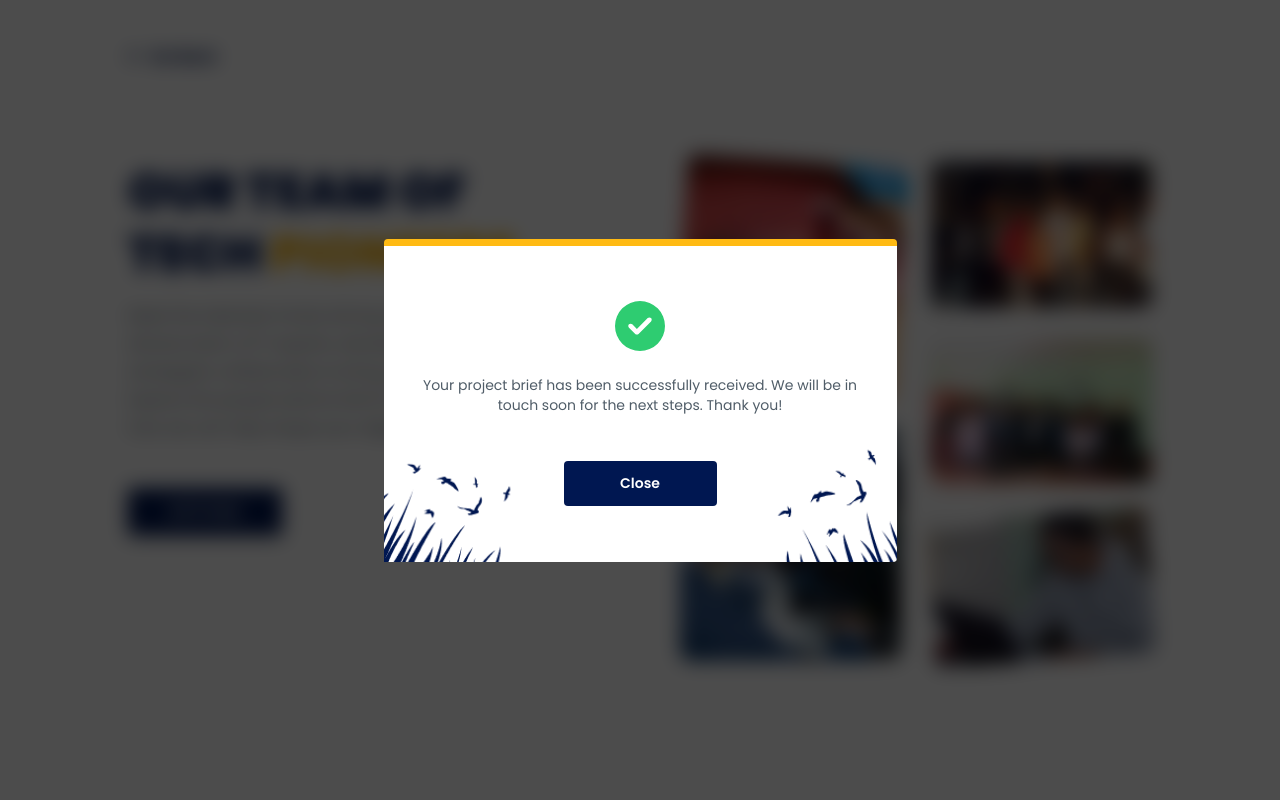
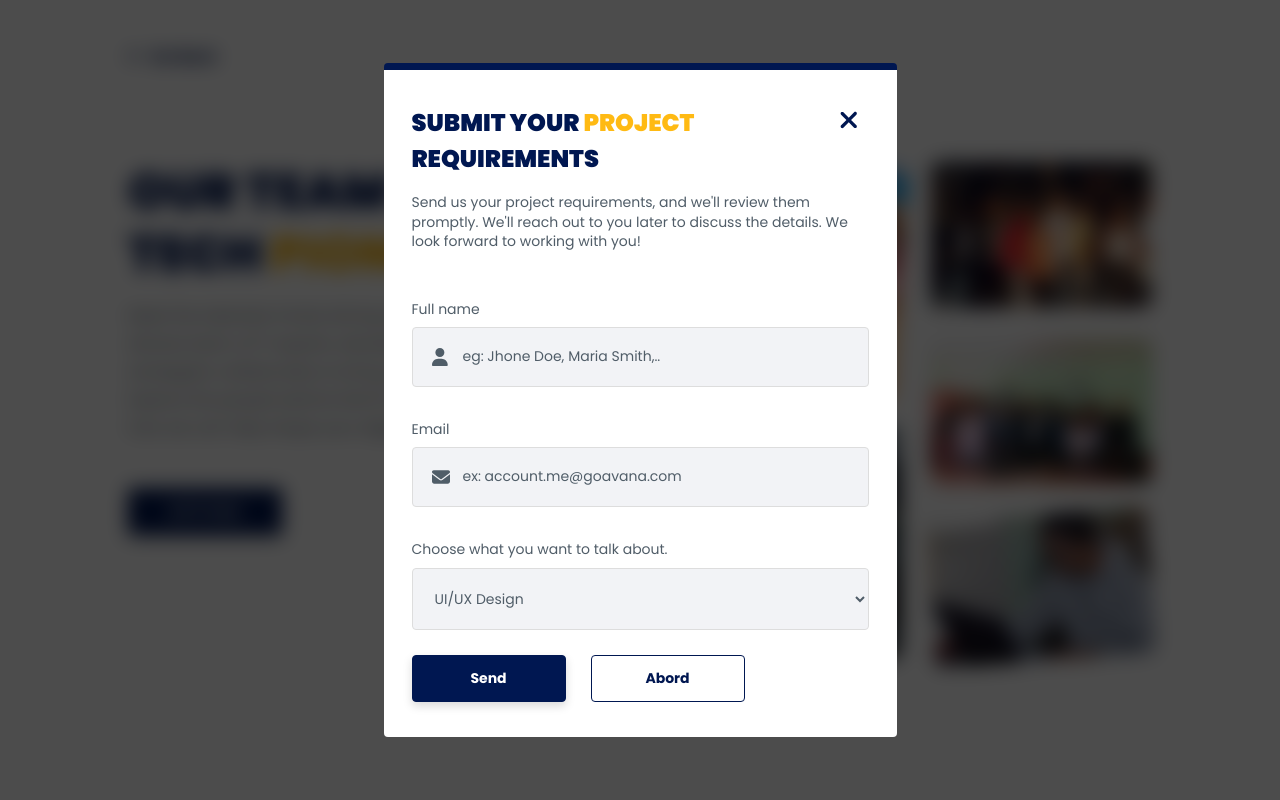
Before and after one commit to maxime-dot/website3, a Next.js app: page /teams in a window 1280 px wide. Both pictures are taken after a click on the button "LET'S TALK". Shown: the top 800 px of the page. Built offline with nearby package versions, Linux system fonts and the light colour scheme.

Commit message:
refactor: change send state value

```diff
--- a/src/app/components/modal-lets-talk/ModalLetsTalk.tsx
+++ b/src/app/components/modal-lets-talk/ModalLetsTalk.tsx
@@ -44,7 +44,7 @@ const audienceId = process.env.MAILCHIMP_AUDIENCE_ID;
 const ModalLetsTalk: React.FC<ModalLetsTalkProps> = ({onClose}) => {
     const [droppedFiles, setDroppedFiles] = useState<File[]>([]);
     const [sendError, setSendError] = useState(false)
-    const [sent, setSent] = useState(true)
+    const [sent, setSent] = useState(false)
 
 
     const handleKeyDown = (event: KeyboardEvent) => {
```
